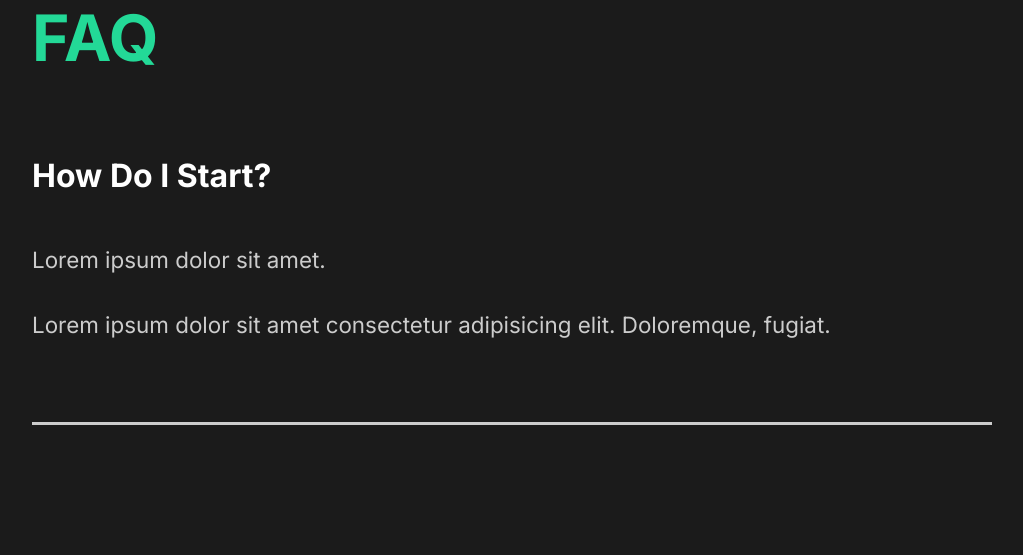
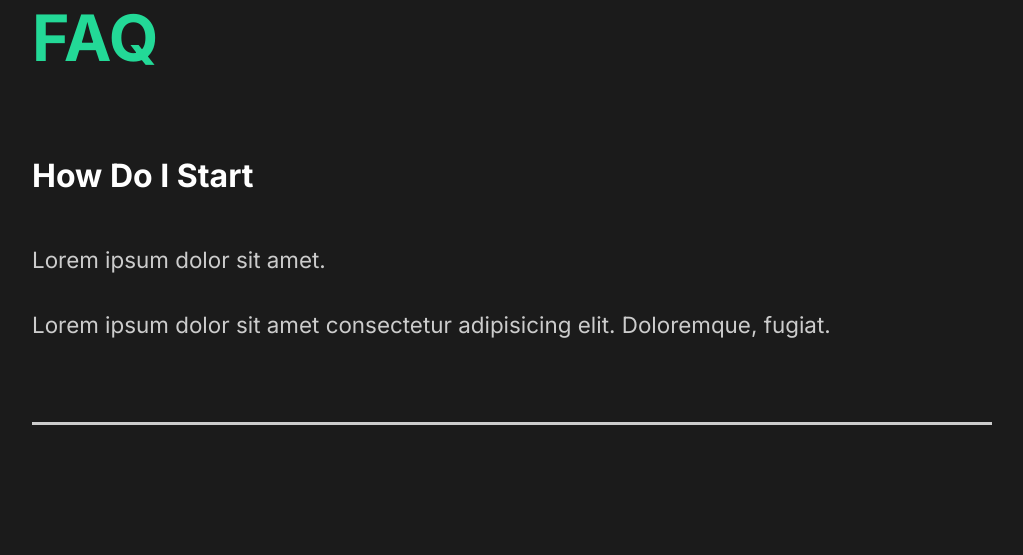
Before and after one commit to Messier77/capture-project, a React (Create React App) app: page / in a window 1280 px wide. Shown: the part 2329-2884 px from the top of the page, without its empty margins (128-1151 px from the left). Built offline with nearby package versions, Linux system fonts and the light colour scheme.

Commit message:
18. finishing faq animation

```diff
--- a/src/components/FaqSection.js
+++ b/src/components/FaqSection.js
@@ -1,6 +1,7 @@
 import styled from "styled-components";
 import { About } from "../styles";
 import Toggle from "./Toggle";
+import { AnimateSharedLayout } from "framer-motion";
 
 const FaqSection = () => {
   return (
@@ -8,9 +9,8 @@
       <h2>
         Any Questions <span>FAQ</span>
       </h2>
-      <Toggle>
-        <div className="question">
-          <h4>How Do I Start?</h4>
+      <AnimateSharedLayout>
+        <Toggle title="How Do I Start">
           <div className="answer">
             <p>Lorem ipsum dolor sit amet.</p>
             <p>
@@ -18,42 +18,35 @@
               Doloremque, fugiat.
             </p>
           </div>
-          <div className="faq-line"></div>
-        </div>
         </Toggle>
-      <div className="question">
-        <h4>Daily Schedule</h4>
+        <Toggle title="Daily Schedule">
           <div className="answer">
             <p>Lorem ipsum dolor sit amet.</p>
             <p>
-            Lorem ipsum dolor sit amet consectetur adipisicing elit. Doloremque,
-            fugiat.
+              Lorem ipsum dolor sit amet consectetur adipisicing elit.
+              Doloremque, fugiat.
             </p>
           </div>
-        <div className="faq-line"></div>
-      </div>
-      <div className="question">
-        <h4>Different Payment Methods</h4>
+        </Toggle>
+        <Toggle title="Different Payment Methods">
           <div className="answer">
             <p>Lorem ipsum dolor sit amet.</p>
             <p>
-            Lorem ipsum dolor sit amet consectetur adipisicing elit. Doloremque,
-            fugiat.
+              Lorem ipsum dolor sit amet consectetur adipisicing elit.
+              Doloremque, fugiat.
             </p>
           </div>
-        <div className="faq-line"></div>
-      </div>
-      <div className="question">
-        <h4>What Products Do You Offer?</h4>
+        </Toggle>
+        <Toggle title="What Products Do You Offer?">
           <div className="answer">
             <p>Lorem ipsum dolor sit amet.</p>
             <p>
-            Lorem ipsum dolor sit amet consectetur adipisicing elit. Doloremque,
-            fugiat.
+              Lorem ipsum dolor sit amet consectetur adipisicing elit.
+              Doloremque, fugiat.
             </p>
           </div>
-        <div className="faq-line"></div>
-      </div>
+        </Toggle>
+      </AnimateSharedLayout>
     </Faq>
   );
 };
--- a/src/components/Toggle.js
+++ b/src/components/Toggle.js
@@ -1,9 +1,16 @@
 import { useState } from "react";
+import { motion } from "framer-motion";
 
-const Toggle = ({ children }) => {
+const Toggle = ({ children, title }) => {
   const [toggle, setToggle] = useState(true);
 
-  return <div onClick={() => setToggle(!toggle)}>{toggle ? children : ""}</div>;
+  return (
+    <motion.div layout className="question" onClick={() => setToggle(!toggle)}>
+      <motion.h4 layout>{title}</motion.h4>
+      {toggle ? children : ""}
+      <div className="faq-line"></div>
+    </motion.div>
+  );
 };
 
 export default Toggle;
```
Lines whose indentation alone changed are shown as unchanged.
